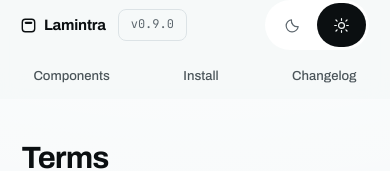
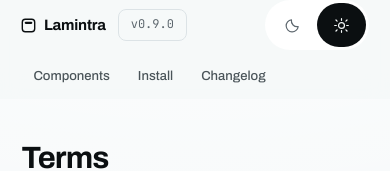
Before and after one commit to BalajiReddy1/lamintra-site, an Astro site: page /terms in a window 390 px wide. Shown: the top 171 px of the page. Built offline with nearby package versions, Linux system fonts and the light colour scheme; Astro itself is replaced by a stand-in of ours.

Commit message:
Pack the phone nav left instead of flinging it to the edges
Three links across the full width read as disconnected from the brand
they belong to, and the second row stopped looking like part of the same
header once the first row gained a version chip.

space-between was a reasonable call when this row was the whole phone
header and the reasoning was tap-target width. That reasoning does not
survive the row above it changing. Targets are still 44 tall and text
plus 12 each side wide, which is the dimension that actually matters.

The margin reset in the same block still said `start` while the desktop
rule became `end` on 2026-08-19, so for a few hours it neutralised a
margin that no longer existed.

Measured in a real resized viewport rather than headless, which lays out
wider and crops at 375: links at 21, 126 and 189, row ending at 277
inside 375, no overlap with the row above, no horizontal scroll.

```diff
--- a/src/styles/design.css
+++ b/src/styles/design.css
@@ -481,10 +481,20 @@ hr { height: 1px; border: 0; background: var(--line); margin: 0; }
   .masthead nav {
     order: 1;
     flex-basis: 100%;
-    margin-inline-start: 0;
-    /* Spread rather than packed: three links across 333px leaves the targets
-       wider than their text, not narrower. */
-    justify-content: space-between;
+    /* `margin-inline-end`, because the desktop rule became end-auto on
+       2026-08-19 when the nav moved to the left of the row. This reset still
+       said `start` for a few hours afterwards and was neutralising a margin
+       that no longer existed. */
+    margin-inline-end: 0;
+    /* Packed left, not spread. `space-between` was chosen when this row was
+       the only thing on the phone header and the reasoning was tap-target
+       width, which does not survive the row above it gaining a version chip:
+       three links flung to the screen edges read as disconnected from the
+       brand they belong to, and the second row stopped looking like part of
+       the same header. Targets are still 44 tall and text plus 12 each side
+       wide, which is the size that actually matters. */
+    justify-content: flex-start;
+    gap: var(--space-2xs);
   }
   .scheme { margin-inline-start: auto; }
   /* What the attribute in Base.astro was always for, and nothing is lost:
```
